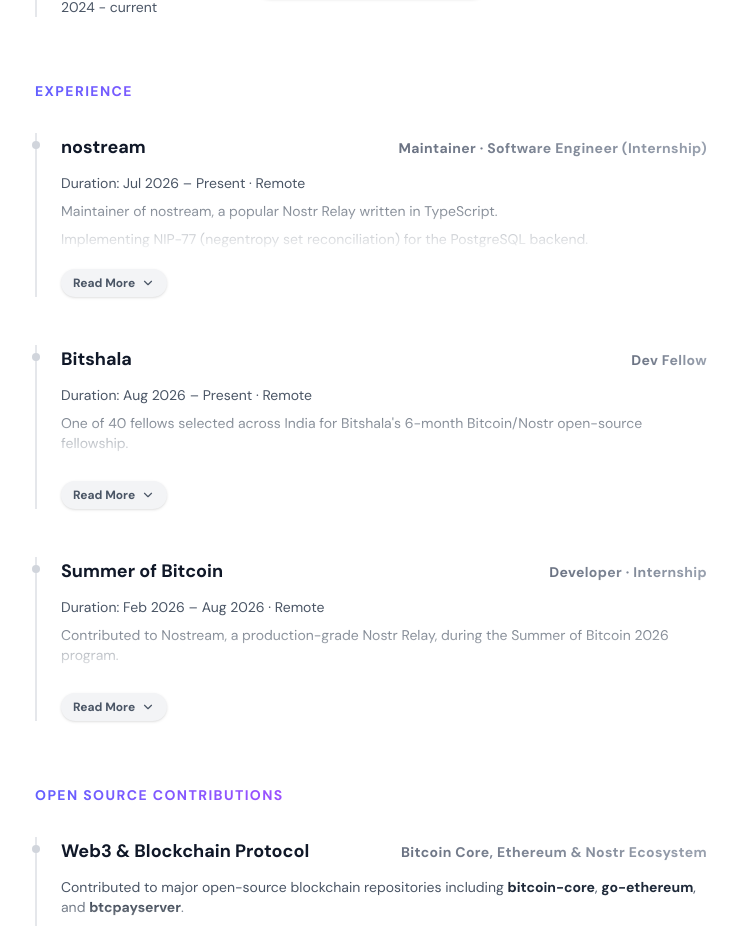
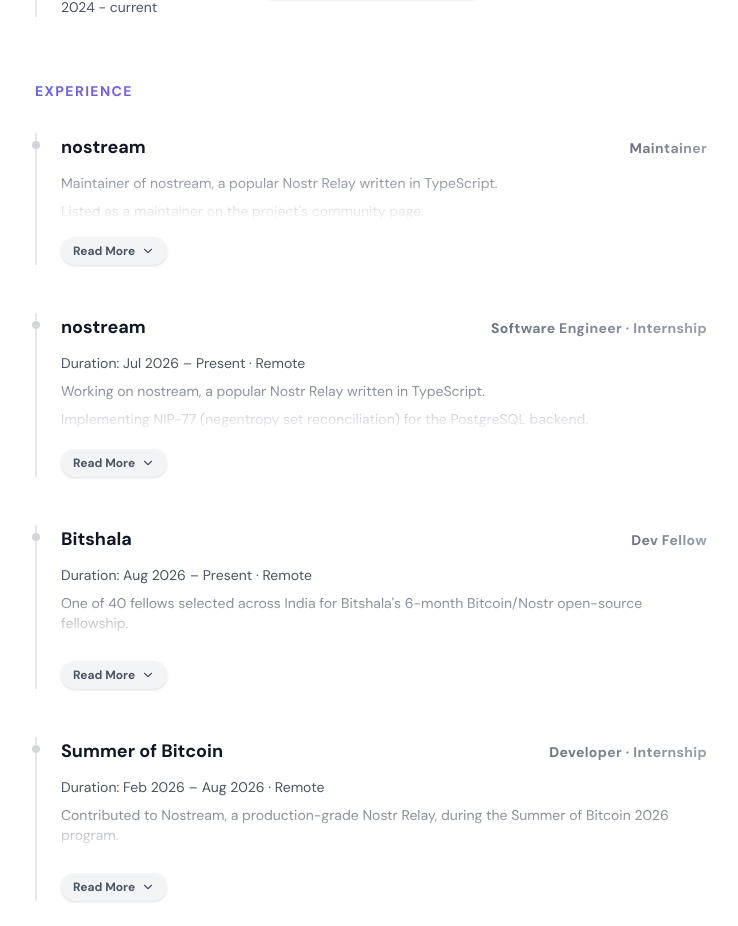
Before and after one commit to Priyanshubhartistm/pb-portfolio, a Next.js app: page / in a window 1280 px wide. Shown: the part 777-1703 px from the top of the page, without its empty margins (269-1007 px from the left). Built offline with nearby package versions, Linux system fonts and the light colour scheme.

Commit message:
content: add separate nostream Maintainer experience entry
Co-Authored-By: Claude Sonnet 5.5 <noreply@anthropic.com>

```diff
--- a/app/data/content.ts
+++ b/app/data/content.ts
@@ -10,8 +10,13 @@ Contributing to Bitcoin, Lightning and Nostr infrastructure — from relays to p
 ## Experience
 
 ### nostream
-**Maintainer · Software Engineer (Internship)**, Jul 2026 - Present
+**Maintainer**
 Maintainer of nostream, a popular Nostr Relay written in TypeScript.
+Listed as a maintainer on the project's community page.
+
+### nostream
+**Software Engineer · Internship**, Jul 2026 - Present
+Working on nostream, a popular Nostr Relay written in TypeScript.
 Implementing NIP-77 (negentropy set reconciliation) for the PostgreSQL backend.
 Building features like I2P support, Redis configuration, and query optimization.
 Handling WebSocket connections and event processing for the relay.
--- a/app/page.tsx
+++ b/app/page.tsx
@@ -276,12 +276,23 @@ export default function Home() {
               <div className="space-y-12">
                 <ExperienceItem
                   title="nostream"
-                  role="Maintainer · Software Engineer (Internship)"
+                  role="Maintainer"
+                  collapsible={true}
+                >
+                  <div className="space-y-2">
+                    <p>Maintainer of nostream, a popular Nostr Relay written in TypeScript.</p>
+                    <p>Listed as a maintainer on the project&apos;s community page.</p>
+                  </div>
+                </ExperienceItem>
+
+                <ExperienceItem
+                  title="nostream"
+                  role="Software Engineer · Internship"
                   collapsible={true}
                 >
                   <div className="space-y-2">
                     <p>Duration: Jul 2026 – Present · Remote</p>
-                    <p>Maintainer of nostream, a popular Nostr Relay written in TypeScript.</p>
+                    <p>Working on nostream, a popular Nostr Relay written in TypeScript.</p>
                     <p>Implementing NIP-77 (negentropy set reconciliation) for the PostgreSQL backend.</p>
                     <p>Building features like I2P support, Redis configuration, and query optimization.</p>
                     <p>Handling WebSocket connections and event processing for the relay.</p>
```
Also changed, not shown: public/llm.txt.
